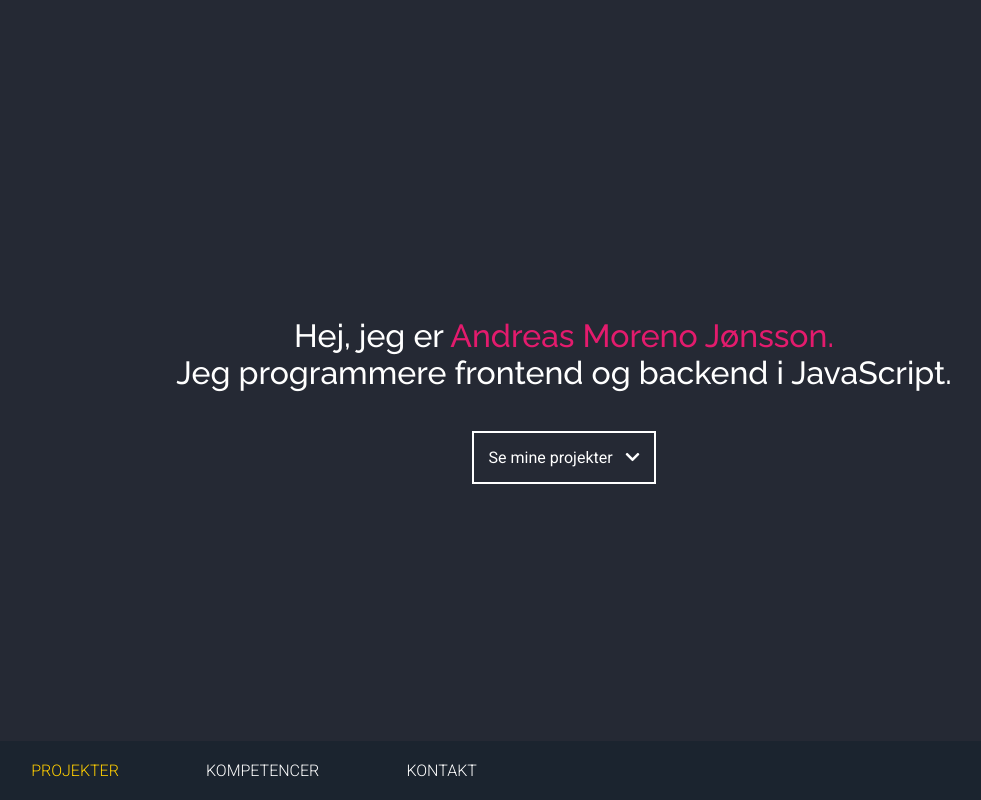
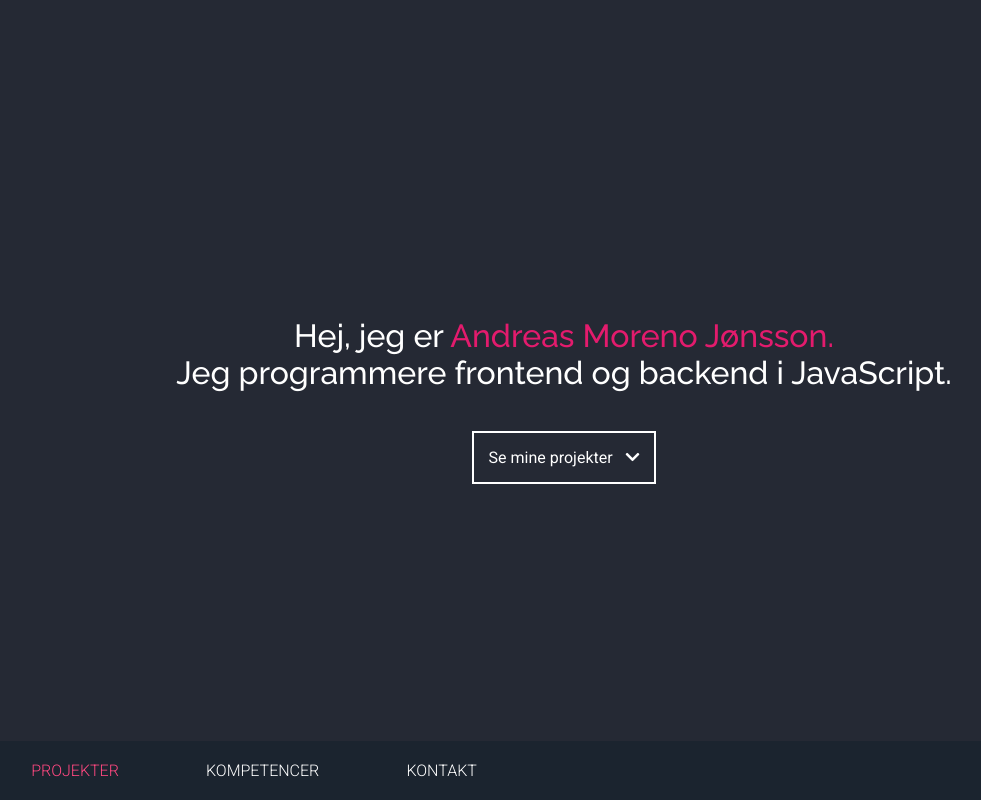
Before and after one commit to andreasjoensson/andreasjoensson.me, a plain HTML site: page index.html in a window 1280 px wide. In both pictures the pointer is over the link "PROJEKTER". Shown: the top 800 px of the page, without its empty margins (76-1057 px from the left). Drawn offline with nearby package versions, Linux system fonts and the light colour scheme; a web font is replaced by a local one.

Commit message:
Update style.css

```diff
--- a/style.css
+++ b/style.css
@@ -11,7 +11,7 @@ font-family: "Raleway";
 cursor: pointer;
 }
 .nav-list > li > a:hover{
-    color:#FFCE00;
+    color:#FE4880;
 }
 
 .card{
```
